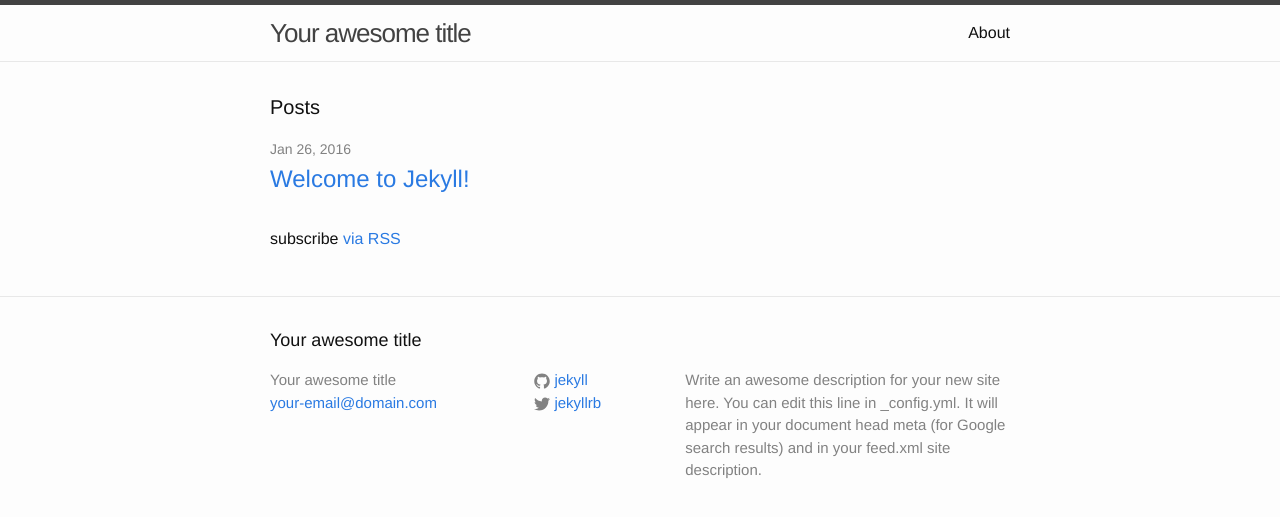
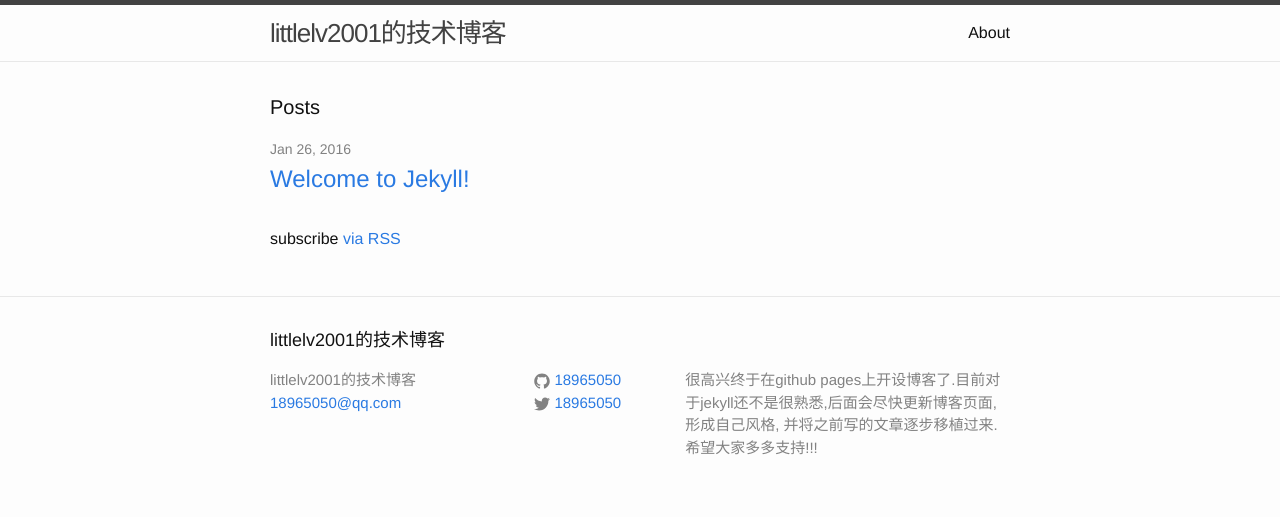
Before and after one commit to 18965050/18965050.github.io, a Jekyll site: the page built from index.html, in a window 1280 px wide. Shown: the top 517 px of the page. Built offline with Jekyll 4.4.1, drawn with Linux system fonts in a browser that asks for light colours.

Commit message:
个人博客搭建

```diff
--- a/_config.yml
+++ b/_config.yml
@@ -6,16 +6,16 @@
 # 'jekyll serve'. If you change this file, please restart the server process.
 
 # Site settings
-title: Your awesome title
-email: your-email@domain.com
+title: littlelv2001的技术博客
+email: 18965050@qq.com
 description: > # this means to ignore newlines until "baseurl:"
-  Write an awesome description for your new site here. You can edit this
-  line in _config.yml. It will appear in your document head meta (for
-  Google search results) and in your feed.xml site description.
+  很高兴终于在github pages上开设博客了.目前对于jekyll还不是很熟悉,后面会尽快更新博客页面, 形成自己风格,
+  并将之前写的文章逐步移植过来.
+  希望大家多多支持!!!
 baseurl: "" # the subpath of your site, e.g. /blog
-url: "http://yourdomain.com" # the base hostname & protocol for your site
-twitter_username: jekyllrb
-github_username:  jekyll
+url: "http://18965050.github.io/" # the base hostname & protocol for your site
+twitter_username: 18965050
+github_username:  18965050
 
 # Build settings
 markdown: kramdown
```
